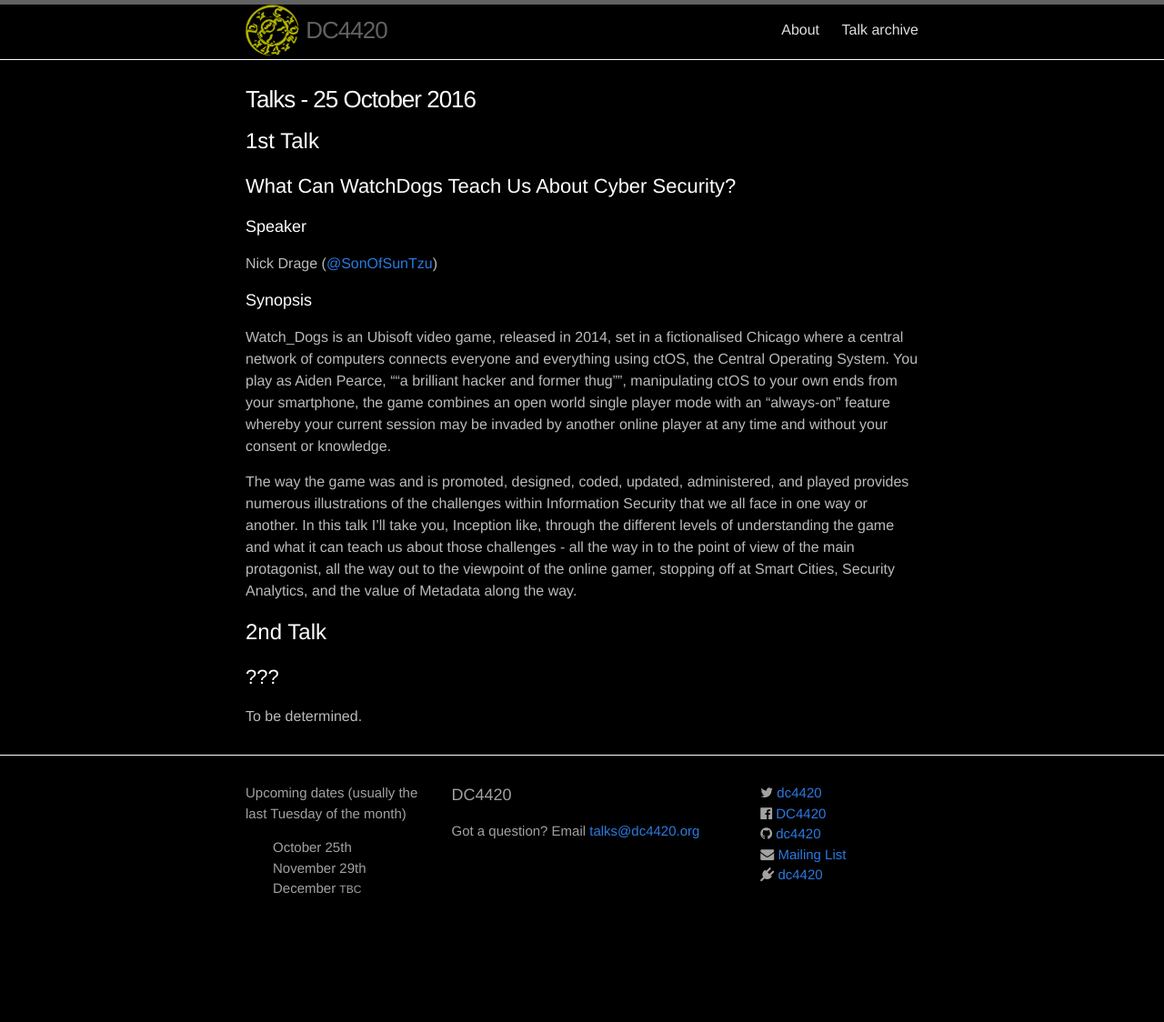
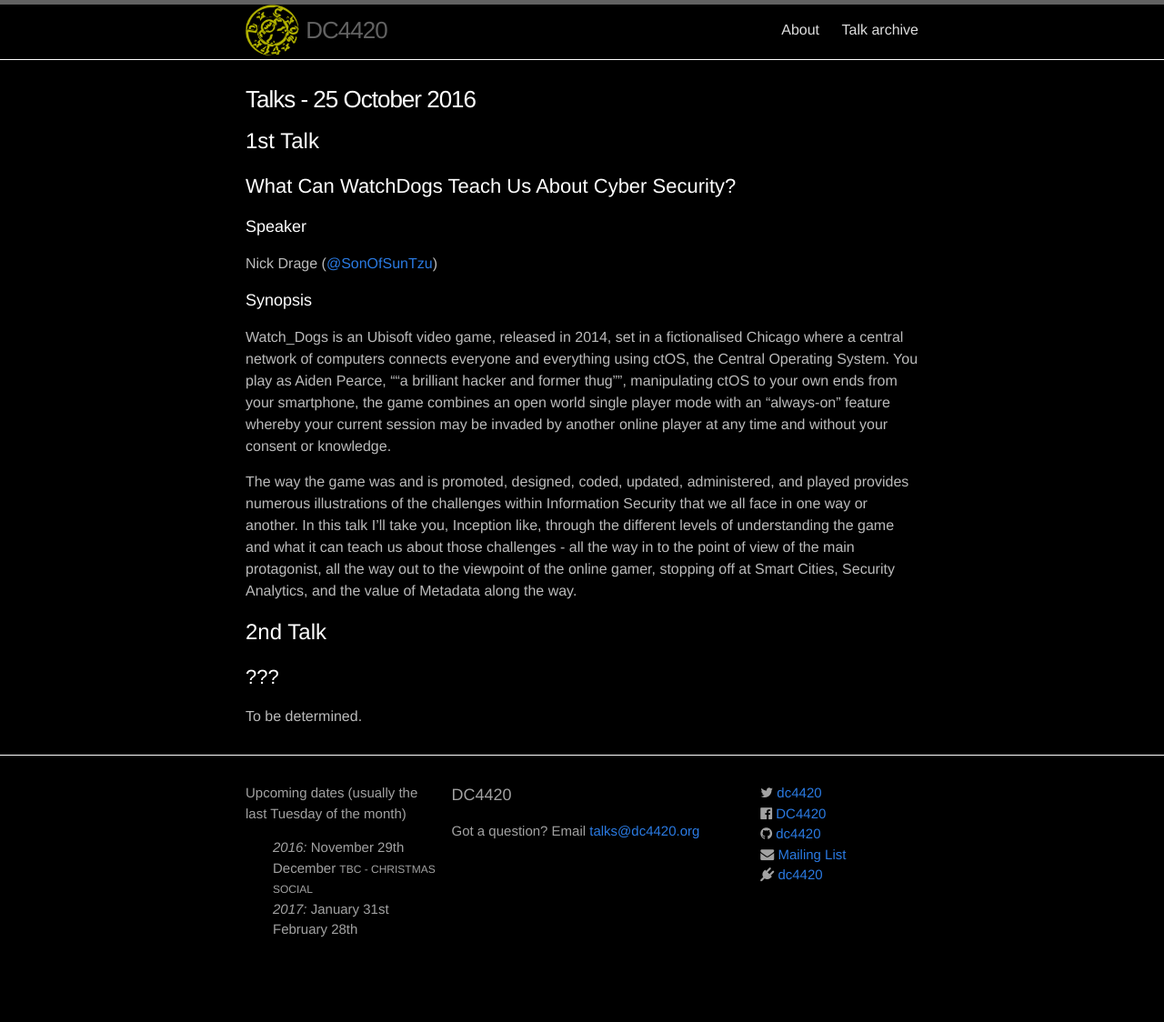
Before and after one commit to dc4420/website, a Jekyll site: the page built from index.html, in a window 1280 px wide. Shown: the whole page at 91% size. Built offline with Jekyll 4.4.1, drawn with Linux system fonts in a browser that asks for light colours; nearby versions of some CDN libraries; before the commit the page ends 1079 px from its top, so only the background shows below that.

Commit message:
update footer calendar - start adding 2017 dates (not complete)

```diff
--- a/_includes/footer.html
+++ b/_includes/footer.html
@@ -7,9 +7,10 @@
       <div class="footer-col  footer-col-1">
         <p class="text">Upcoming dates (usually the last Tuesday of the month)</p>
         <ul class="future-events">
-          <li>October 25th</li>
-          <li>November 29th</li>
-          <li>December <i class="small-caps">TBC</i></li>
+          <li><em>2016:</em> November 29th</li>
+          <li>December <i class="small-caps">TBC - Christmas Social</i></li>
+          <li><em>2017:</em> January 31st</li>
+          <li>February 28th</li>
         </ul>
       </div>
 
```
